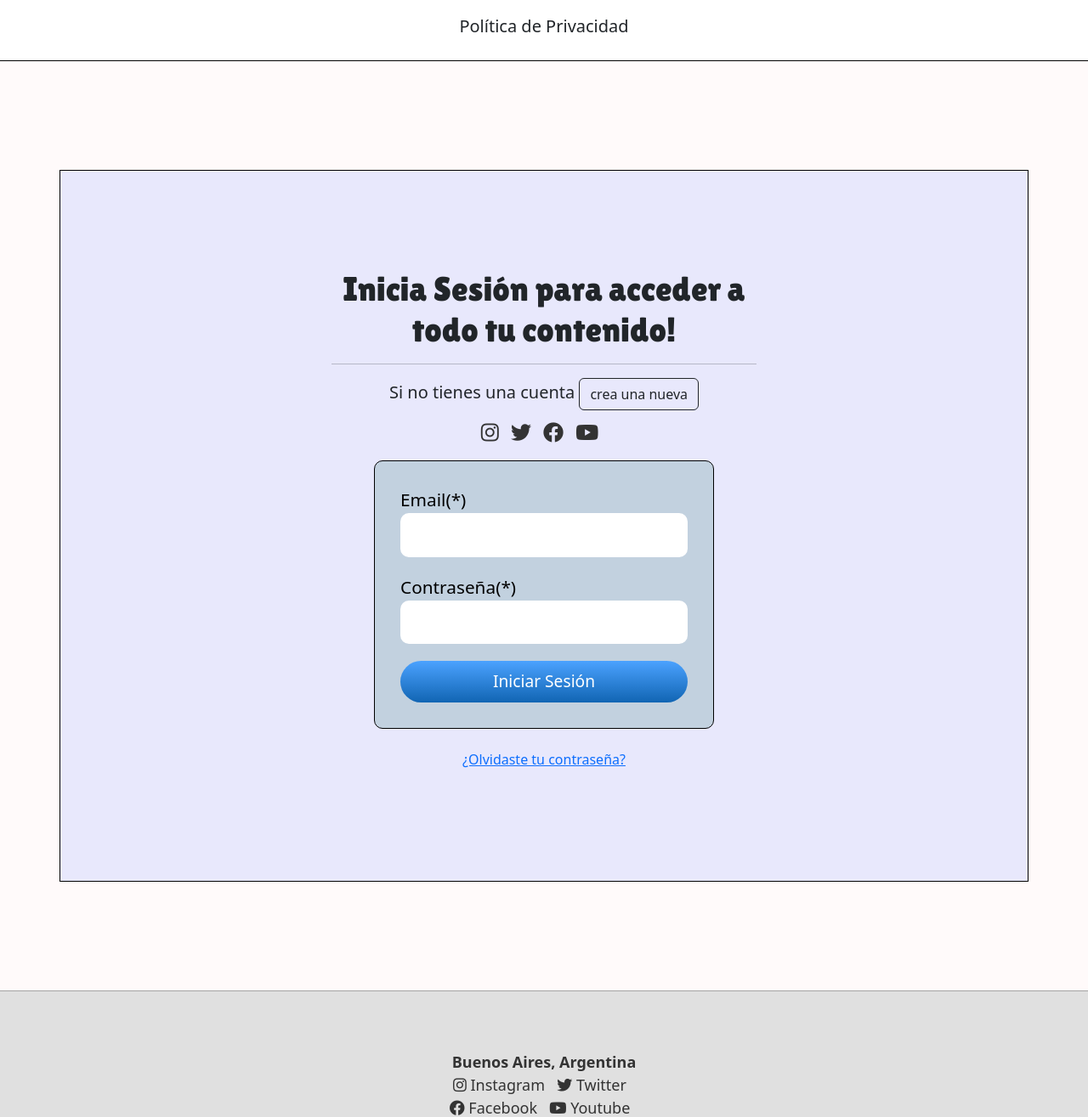
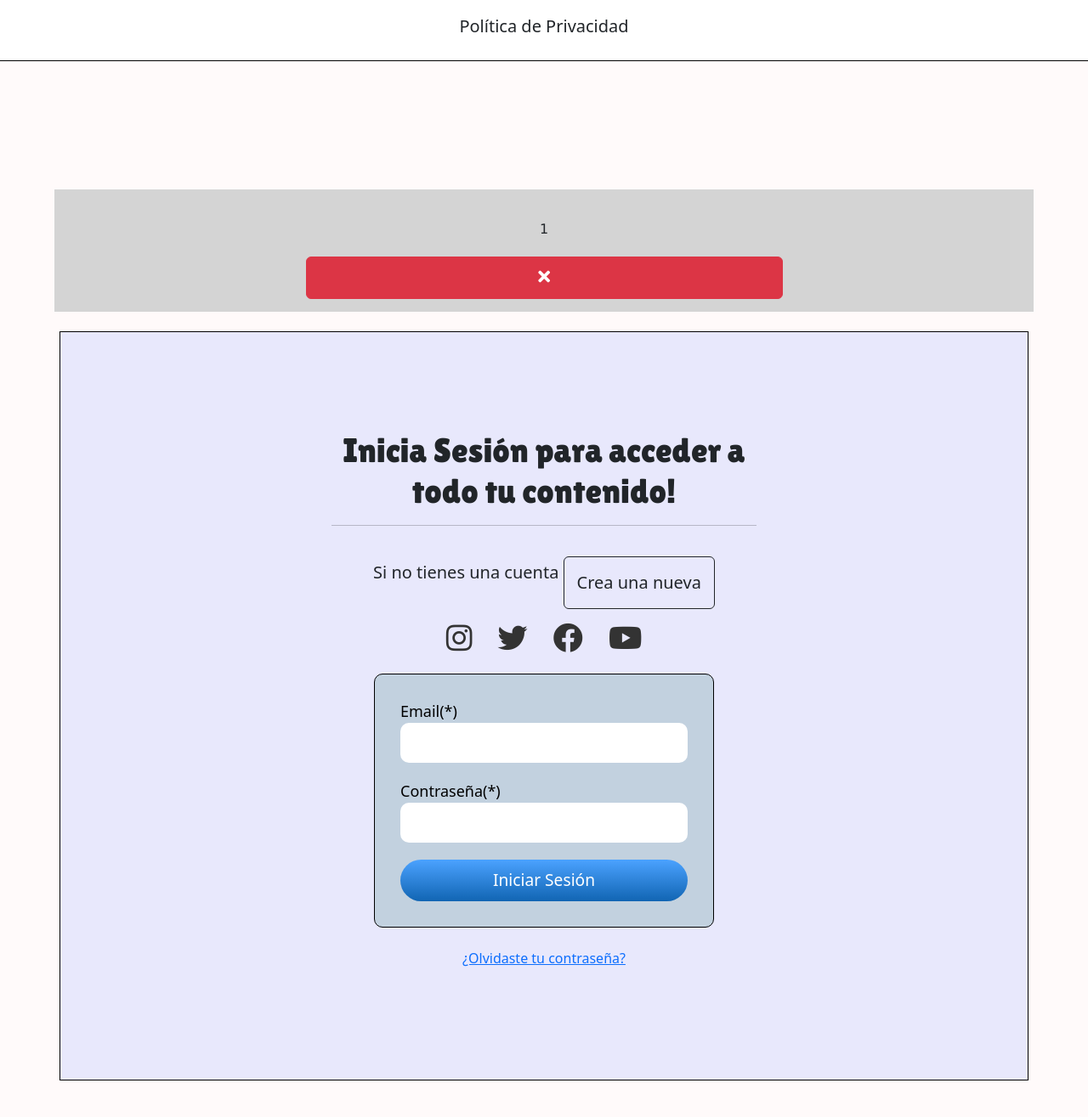
Before and after one commit to pblnahu1/php-crud, a PHP site: page /login.php in a window 1280 px wide. Shown: the part 261-1576 px from the top of the page at 85% size. Run offline with PHP 8.4, Linux system fonts and the light colour scheme; the visitor is signed in with stand-in values (Sample User, id 1); some libraries are stand-ins or nearby versions.

Commit message:
nuevas-modificaciones

```diff
--- a/cerrar_sesion.php
+++ b/cerrar_sesion.php
@@ -1,7 +1,8 @@
 <?php
     session_start();
     session_unset();
-    session_destroy();
+    // session_destroy();
+    $_SESSION['mensaje'] = 'Se ha cerrado la sesión';
     header("Location: login.php");
     exit();
 ?>
--- a/css/styles-login.css
+++ b/css/styles-login.css
@@ -15,9 +15,45 @@ html{
 } */
 
 main{
-    padding: 100px;
+    padding: 35px 100px 100px 100px;
     background-color:snow;
     border-bottom: 1px solid rgb(163, 163, 163);
+}
+
+.div-error-sesion{
+    display: flex;
+    flex-direction: row;
+    justify-content: space-between;
+    align-items: center;
+    padding: 15px;
+    margin: 2% 30%;
+    background-color: rgb(252, 201, 201);
+}
+
+.div-boton-cerrar{
+    display: flex;
+    flex-direction: row;
+    justify-content:space-between;
+    align-items: center;
+    padding: 15px;
+    margin: 2% 30%;
+    background-color: rgb(212, 212, 212);
+    opacity: 1;
+    visibility: visible;
+}
+
+.txt-p{
+    text-align: center;
+    font-family: Verdana, Geneva, Tahoma, sans-serif;
+    margin: 0;
+}
+
+.msg-error-inicio-sesion{
+    color: rgb(207, 54, 54);
+}
+
+.msg-cerrar-sesion{
+
 }
 
 .container{
@@ -103,6 +139,23 @@ input[type="submit"]:hover{
     main{
         padding: 10% 5%;
     }
+    .div-error-sesion, .div-boton-cerrar{
+        margin: 2% 0;
+        flex-direction: column;
+    }
+
+    .txt-p{
+        margin: 20px 0;
+    }
+
+    .div-error-sesion > button, .div-boton-cerrar > button{
+        width: 50%;
+        height: 50px;
+    }
+
+    .div-error-sesion > button > i, .div-boton-cerrar > button > i{
+        font-size: 20px;
+    }
 
     .container{
         display: block;
@@ -117,7 +170,22 @@ input[type="submit"]:hover{
         margin-bottom: 15px;
     }
 
+    .social-icon-login{
+        font-size: 35px;
+        margin: 0 13px;
+    }
+
     .container-form{
         margin: 5px;
     }
+
+    label{
+        font-size: 18px;
+    }
+
+    .text-h2-form .btn{
+        font-size: 20px;
+        padding: 15px;
+        margin-top: 20px;
+    }
 }
--- a/css/styles-registro.css
+++ b/css/styles-registro.css
@@ -87,4 +87,10 @@ input[type="submit"]:hover{
     .texto-form{
         margin: 10%;
     }
+
+    .p-texto .btn{
+        font-size: 20px;
+        padding: 15px 30px;
+        margin-top: 10px;
+    }
 }
--- a/index.php
+++ b/index.php
@@ -83,7 +83,7 @@
                     Explora nuestra selección y encuentra el compañero perfecto que se adapte a tus ambiciones. ¡Tu próximo nivel de
                     rendimiento comienza aquí!</p>
                 <div class="div-btn">
-                    <a href="#" class="link-publicaciones"><button class="btn btn-dark px-5 py-2 btn-lg boton-icon">Ver Publicaciones <i class="fas fa-chevron-right icon"></i></button></a>
+                    <a href="publicaciones.html" class="link-publicaciones"><button class="btn btn-dark px-5 py-2 btn-lg boton-icon">Ver Publicaciones <i class="fas fa-chevron-right icon"></i></button></a>
                 </div>
             </div>
             <div class="item">
--- /dev/null
+++ b/js/cerrar-btn.js
@@ -0,0 +1,6 @@
+const btnCerrar = document.getElementById('cerrar');
+const divContenido = document.querySelector('.div-boton-cerrar, .div-error-sesion');
+
+btnCerrar.addEventListener('click', function () {
+    divContenido.style.display = 'none';
+})
--- a/login.php
+++ b/login.php
@@ -1,3 +1,5 @@
+<?php include("conexion.php"); ?>
+
 <!DOCTYPE html>
 <html lang="en">
 
@@ -30,8 +32,6 @@
         <?php
         session_start();
 
-        include("conexion.php");
-
         if (isset($_POST['enviar-login'])) {
             $emailUser = $_POST['email'];
             $claveUser = $_POST['clave'];
@@ -49,16 +49,30 @@
                 exit();
             } else {
         ?>
-                <h3 style="text-align:center; color:red;">Ha ocurrido un error. Email o Contraseña son inválidos.</h3>
+                <div class="div-error-sesion">
+                    <p class="msg-error-inicio-sesion txt-p">Ha ocurrido un error. Email o Contraseña son inválidos.</p>
+                    <button class="btn btn-danger" id="cerrar"><i class="fas fa-times"></i></button>
+                </div>
+            <?php
+            }
+        }
+
+        // verifico si existe el mensaje en la variable session y lo muestro
+        if (isset($_SESSION['mensaje'])) { ?>
+            <div class="div-boton-cerrar">
+                <p class="msg-cerrar-sesion txt-p"><?php echo $_SESSION['mensaje']; ?></p>
+                <button class="btn btn-danger" id="cerrar"><i class="fas fa-times"></i></button>
+            </div>
         <?php
-            }
+            // borro la variable de session al actualizar la página
+            unset($_SESSION['mensaje']);
         }
         ?>
         <div class="container">
             <div class="text-h2-form">
                 <h1 class="h1-text">Inicia Sesión para acceder a todo tu contenido!</h1>
                 <hr>
-                <h5>Si no tienes una cuenta <a href="registro.php" class="btn btn-outline-dark">crea una nueva</a></h5>
+                <h5>Si no tienes una cuenta <a href="registro.php" class="btn btn-outline-dark">Crea una nueva</a></h5>
                 <div class="social-icons">
                     <a href="https://www.instagram.com" class="social-icon-login"><i class="fab fa-instagram"></i></a>
                     <a href="https://www.x.com" class="social-icon-login"><i class="fab fa-twitter"></i></a>
@@ -94,6 +108,8 @@
             </div>
         </div>
     </footer>
+
+    <script src="js/cerrar-btn.js"></script>
 </body>
 
 </html>
```
Also changed, not shown: pagina-inicio.php (+4 -4 lines), publicaciones.html (added, +51 -0 lines), css/publicaciones.css (added), registro.php (line endings or trailing spaces).
